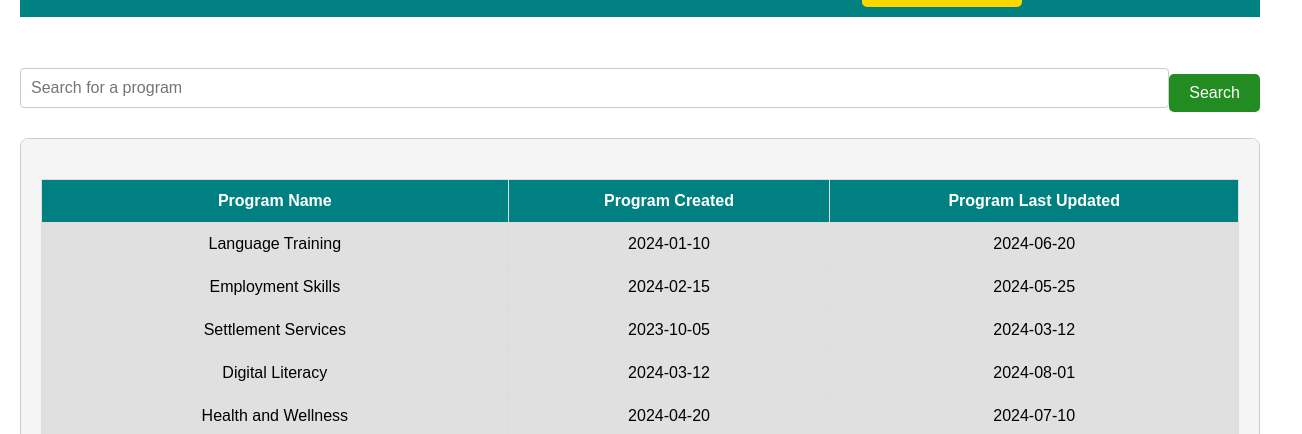
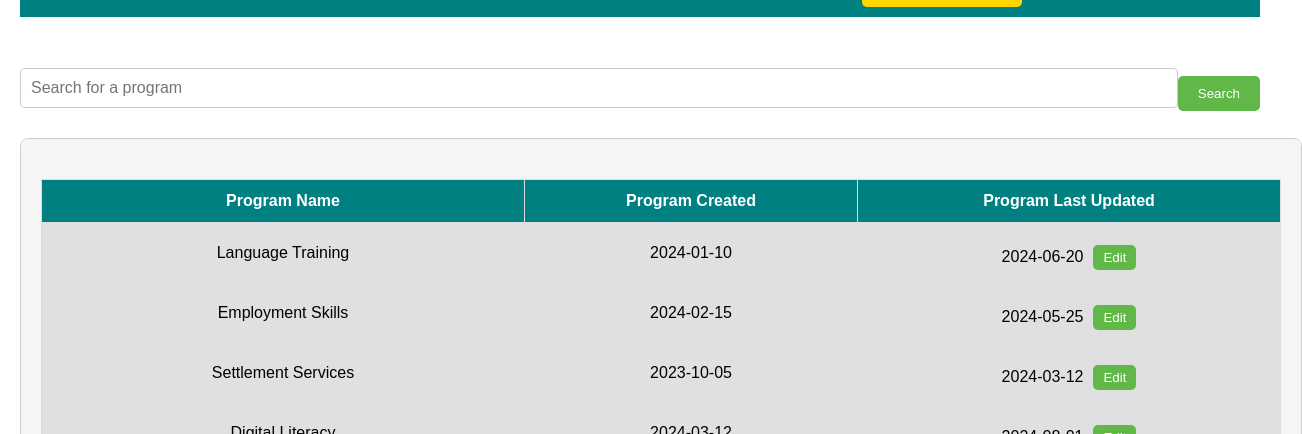
Before and after one commit to ridhimangla17/isans, a React (Create React App) app in the folder frontend/front-end-isan/: page /pending-requests in a window 1280 px wide. Both pictures are taken after a click on the button "View/Edit Programs". Shown: the part 366-800 px from the top of the page, 1302 px wide, since content can reach past the window. Built offline with nearby package versions, Linux system fonts and the light colour scheme.

Commit message:
edit button

```diff
--- a/frontend/front-end-isan/src/EmployeeView/ViewEditPrograms.css
+++ b/frontend/front-end-isan/src/EmployeeView/ViewEditPrograms.css
@@ -1,34 +1,34 @@
+/* Container for the search and table */
 .view-edit-controls {
+    margin-bottom: 20px;
     display: flex;
     align-items: center;
-    margin-bottom: 20px;
 }
 
 .search-input {
     padding: 10px;
+    width: 300px;
     border: 1px solid #ccc;
     border-radius: 5px;
-    width: 250px;
     margin-right: 10px;
 }
 
 .search-btn {
     padding: 10px 20px;
-    background-color: #228B22;
+    background-color: #61b848; /* Green color for search */
+    color: white;
     border: none;
-    color: white;
-    font-size: 16px;
     border-radius: 5px;
     cursor: pointer;
 }
 
 .search-btn:hover {
-    opacity: 0.8;
+    background-color: #4e9a3f; /* Darker green on hover */
 }
 
 .table-container {
-    max-height: 300px;
-    overflow-y: auto;
+    width: 100%;
+    overflow-x: auto;
 }
 
 table {
@@ -37,23 +37,34 @@ table {
 }
 
 th, td {
-    padding: 12px;
-    text-align: center;
-    border: 1px solid #ddd;
+    padding: 12px 15px;
+    text-align: left;
+    border-bottom: 1px solid #ddd;
 }
 
 th {
     background-color: #008080;
     color: white;
-    position: sticky;
-    top: 0;
-    z-index: 1;
 }
 
-tbody tr:nth-child(even) {
-    background-color: #f2f2f2;
+td {
+    background-color: #f9f9f9;
 }
 
-tbody tr td {
-    background-color: #e0e0e0;
+td button {
+    margin-left: 10px; /* Add spacing between date and button */
 }
+
+/* Edit button styling (same as search button) */
+.edit-btn {
+    background-color: #61b848; /* Green color like search button */
+    color: white;
+    padding: 5px 10px;
+    border: none;
+    border-radius: 5px;
+    cursor: pointer;
+}
+
+.edit-btn:hover {
+    background-color: #4e9a3f; /* Darker green on hover */
+}
--- a/frontend/front-end-isan/src/EmployeeView/ViewEditPrograms.js
+++ b/frontend/front-end-isan/src/EmployeeView/ViewEditPrograms.js
@@ -8,6 +8,10 @@ function ViewEditPrograms() {
 
     const handleSearchChange = (e) => {
         setSearchTerm(e.target.value);
+    };
+
+    const handleEdit = (program) => {
+        alert(`Edit clicked for ${program.name}`); // Replace with actual edit functionality
     };
 
     const filteredPrograms = programs.filter((program) =>
@@ -41,7 +45,15 @@ function ViewEditPrograms() {
                             <tr key={index}>
                                 <td>{program.name}</td>
                                 <td>{program.created}</td>
-                                <td>{program.updated}</td>
+                                <td>
+                                    {program.updated}
+                                    <button
+                                        className="edit-btn"
+                                        onClick={() => handleEdit(program)}
+                                    >
+                                        Edit
+                                    </button>
+                                </td>
                             </tr>
                         ))
                     ) : (
```
